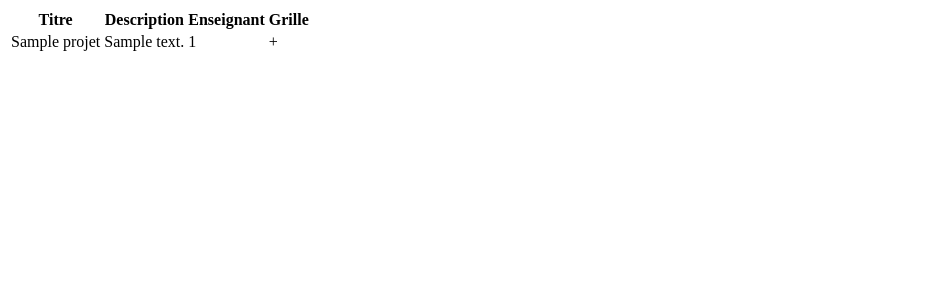
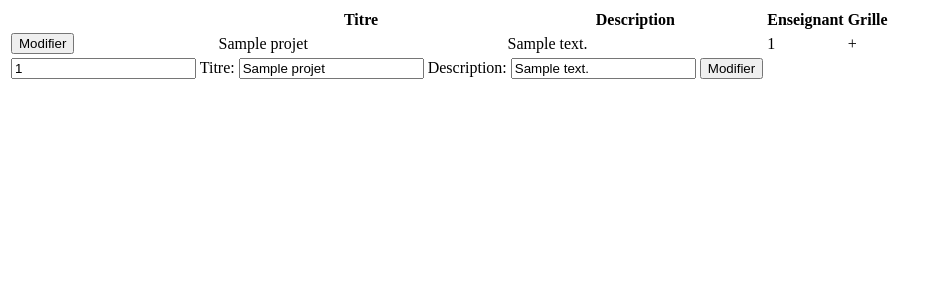
Before and after one commit to ProjetTuteure2017/notation, a PHP site: template View/projets.php in a window 1280 px wide. Shown: the top 300 px of the page, without its empty margins (0-939 px from the left). Run offline with PHP 8.4, Linux system fonts and the light colour scheme; the template is opened without the code that fills it: most values are stand-ins (such as "Sample title", 1, 10 or a date in 2020).

Commit message:
ajout modification projet

```diff
--- a/Public/css/style.css
+++ b/Public/css/style.css
@@ -13,3 +13,7 @@ footer p
 {
   font-size: 12px;
 }
+
+.hidden {
+	display : none;
+}
--- a/View/projets.php
+++ b/View/projets.php
@@ -4,7 +4,13 @@
 	<title>
 		<?php print htmlentities($title); ?>
 	</title>
-
+	<script>
+		$(document).ready(function(){
+		    $('#btnModifier').click(function(){
+		        $('#modifier').show();
+		    });
+		});
+	</script>
 </head>
 
 <body>
@@ -14,6 +20,7 @@
 			<table class="table table-striped">
 				<thead>
 					<tr>
+						<th scope="col"></th>
 						<th scope="col">Titre</th>
 						<th scope="col">Description</th>
 						<th scope="col">Enseignant</th>
@@ -24,10 +31,27 @@
 					<?php
 						foreach ($projets as $projet) : ?>
 					<tr>
+						<td><button id="btnModifier" type="button" class="btn btn-sm btn-info disabled">Modifier</button></td>
 						<td><?php print htmlentities($projet['titre']); ?></td>
 						<td><?php print htmlentities($projet['description']); ?></td>
 						<td><?php print htmlentities($projet['enseignantId']); ?></td>
 						<td>+</td>
+					</tr>
+					<tr id="modifier" class="hidden">
+						<td colspan="3">
+							<div>
+		                        <form method="POST" action="" style="display : inline;">
+		                        	<input class="hidden" type="text" name="id" value="<?php print htmlentities($projet['id']); ?>"/>
+		                            <label for="titre">Titre:</label>
+		                            <input type="text" name="titre" value="<?php print htmlentities($projet['titre']); ?>"/>
+		                            <label for="description">Description:</label>
+		                            <input type="text" name="description" value="<?php print htmlentities($projet['description']) ?>"/>
+		                            <input type="hidden" name="form-submitted" value="1" />
+		                            <input type="submit" value="Modifier" />
+		                        </form>
+
+							</div>
+						</td>
 					</tr>
 					<?php endforeach; ?>
 				</tbody>
--- a/index.php
+++ b/index.php
@@ -9,6 +9,8 @@
 
 	<link href="Public/css/bootstrap.min.css" rel="stylesheet">
 	<link href="Public/css/style.css" rel="stylesheet">
+	<script src="Public/js/jquery-3.2.1.min.js"></script>
+
 </head>
 <body>
 <?php
```
Also changed, not shown: Controller/ProjetController.php (+52 -3 lines), Model/ProjetGateway.php (+12 -0 lines), Model/ProjetService.php (+10 -0 lines), Public/js/myscripts.js (added).
